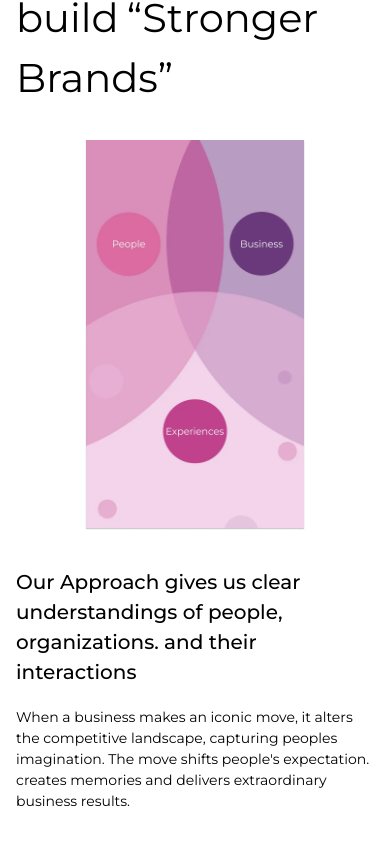
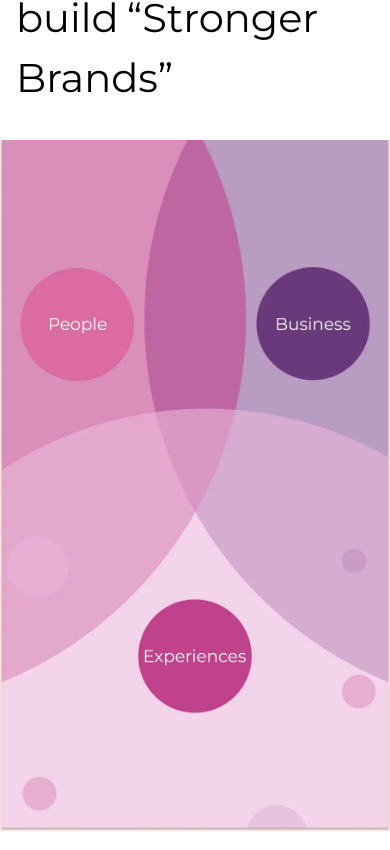
Before and after one commit to Hashaam-ejaz/braveWebsite, a Next.js app: page /approach in a window 390 px wide. Shown: the part 1068-1918 px from the top of the page. Built offline with nearby package versions, Linux system fonts and the light colour scheme.

Commit message:
image fix

```diff
--- a/src/app/approach/page.tsx
+++ b/src/app/approach/page.tsx
@@ -48,19 +48,19 @@ const Approach = () => {
           <span className="lg:italic ml-2 lg:ml-0">“Stronger Brands”</span>
         </section>
 
-        <section className="relative w-full h-[100vw] sm:h-[51vw] overflow-hidden">
+        <section className="relative w-full h-auto sm:h-[51vw] overflow-hidden bg-red-100">
           {/* Mobile image */}
           <Image
             src={approach222}
             alt="Hero Image Mobile"
-            className="absolute inset-0 w-full h-full object-contain sm:hidden"
+            className="block sm:hidden w-full h-auto"
           />
 
           {/* Large screen image */}
           <Image
             src={approach22}
             alt="Hero Image Desktop"
-            className="absolute inset-0 w-full h-full object-contain hidden sm:block"
+            className="hidden sm:block absolute inset-0 w-full h-full object-contain"
           />
         </section>
 
```
